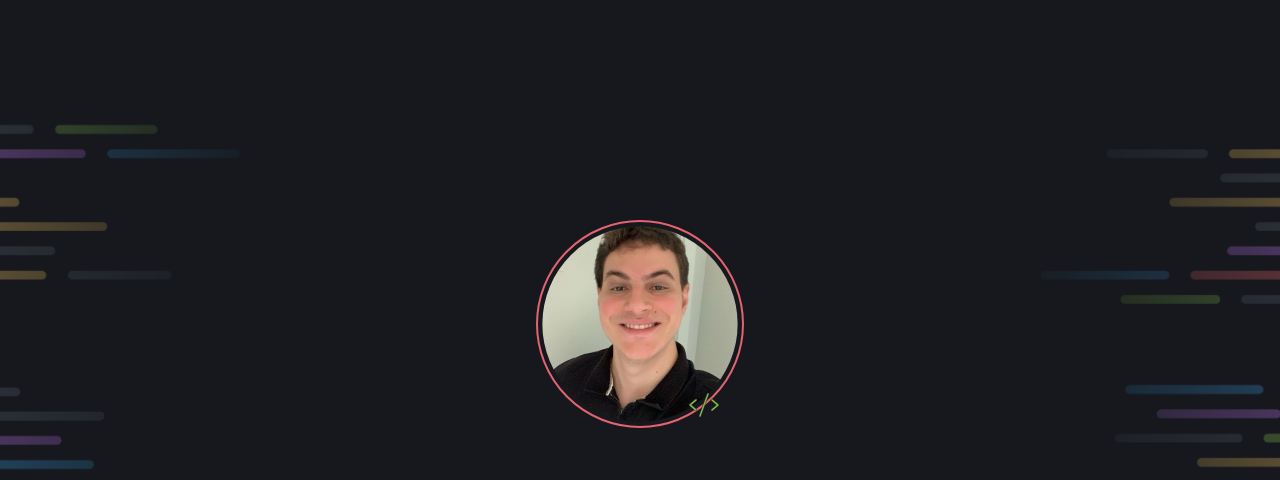
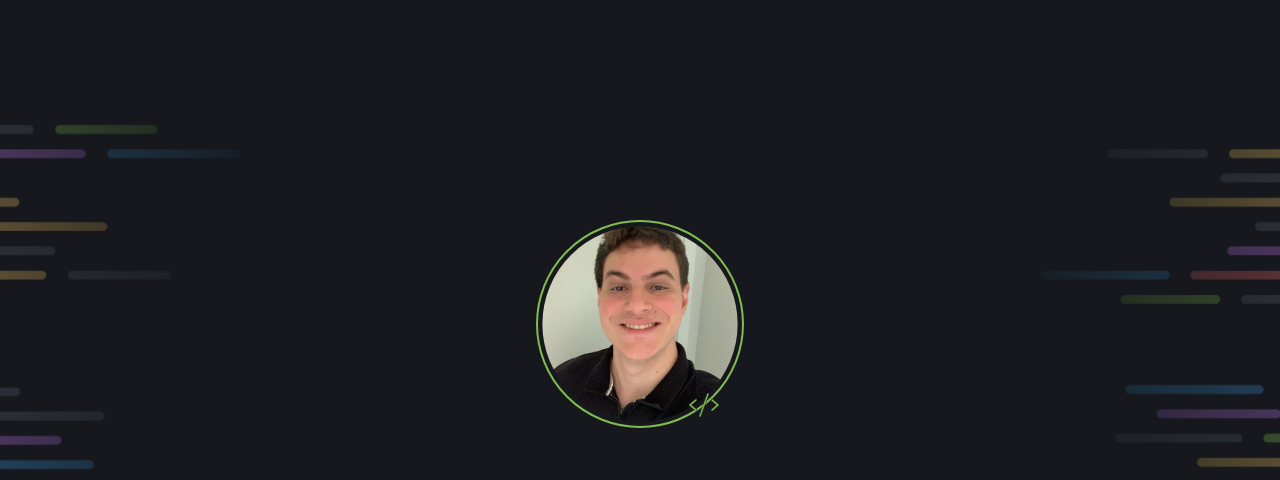
Before and after one commit to marcosvini-s/marcosvini-s.github.io, a plain HTML site: page index.html in a window 1280 px wide. Shown: the top 480 px of the page. Drawn offline with Linux system fonts and the light colour scheme.

Commit message:
change color around the avatar`s photo

```diff
--- a/styles/intro.css
+++ b/styles/intro.css
@@ -29,7 +29,7 @@
     height: 208px;
     border-radius: 9999px;
     object-fit: cover;
-    border: 2px solid var(--red-color);
+    border: 2px solid var(--green-color);
     padding: 4.36px;
 }
 .avatar img:last-child{
```
